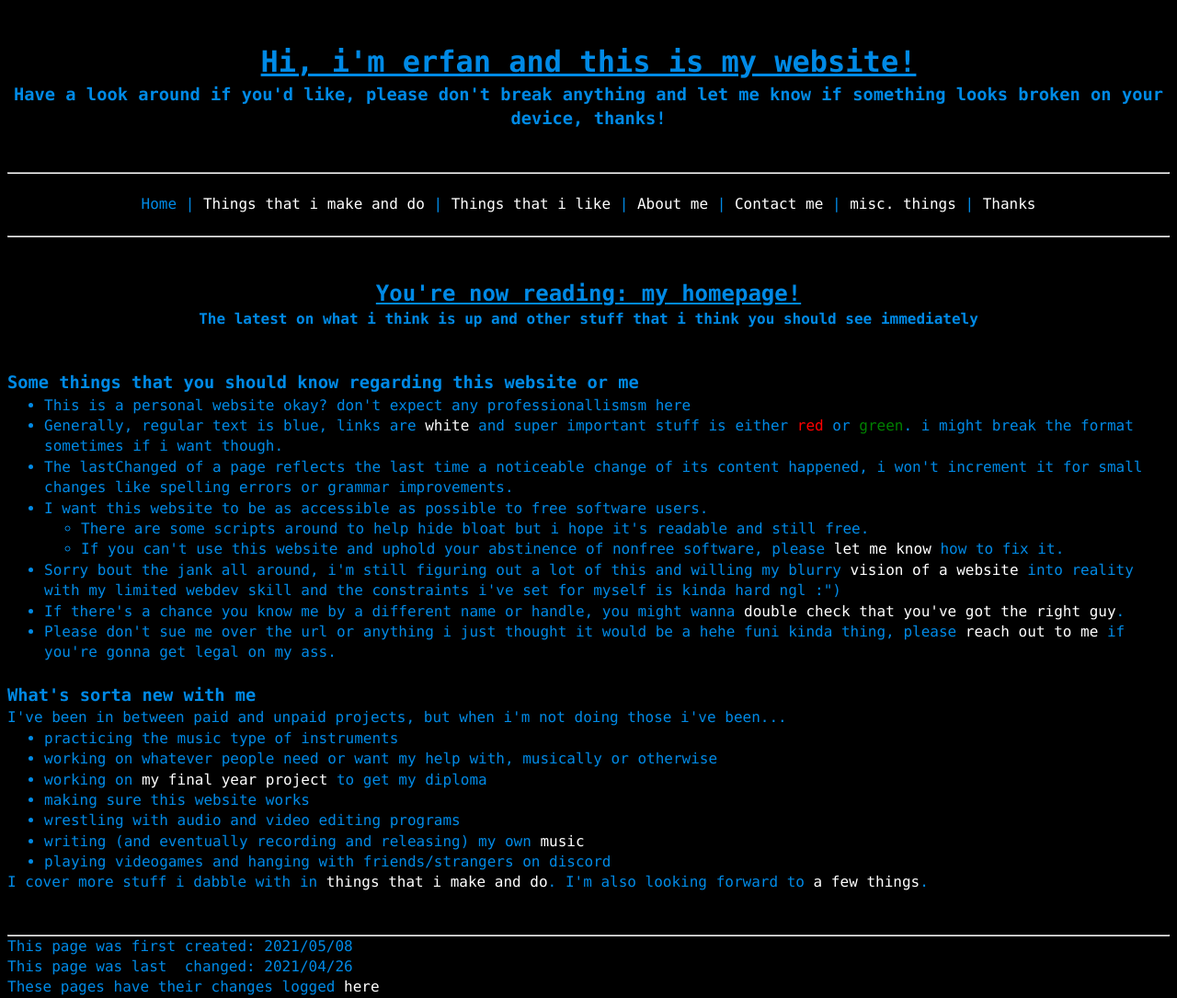
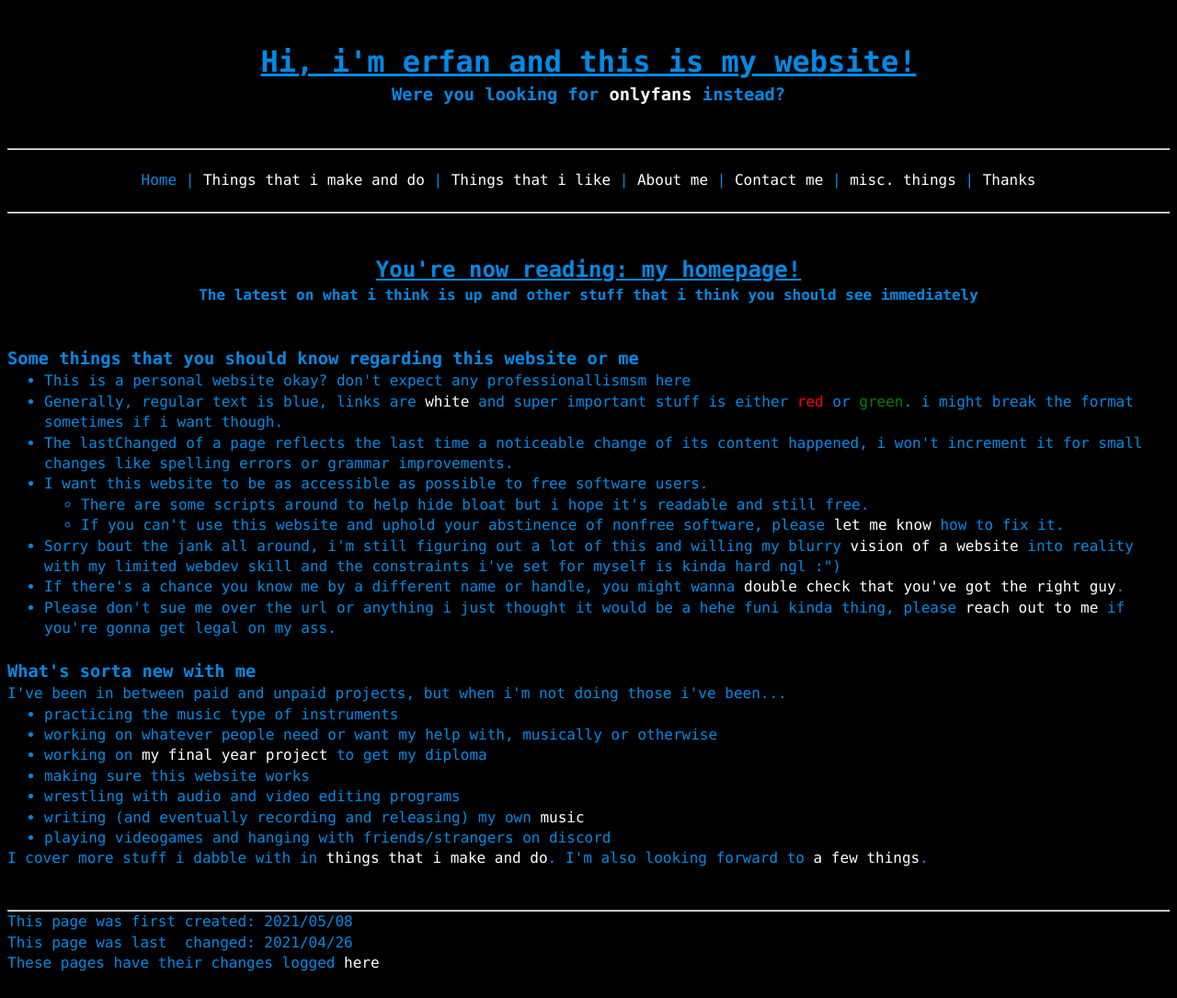
Before and after one commit to a-erfan-aa/a-erfan-aa.github.io, a Jekyll site: the page built from index.html, in a window 1280 px wide. Shown: the whole page at 92% size. Built offline with Jekyll 4.4.1, drawn with Linux system fonts in a browser that asks for light colours; after the commit the page ends 1059 px from its top, so only the background shows below that.

Commit message:
Update banner in default.html

```diff
--- a/_layouts/default.html
+++ b/_layouts/default.html
@@ -25,7 +25,7 @@
 <!-- banner sorta top of the page-->
 <div>
 	<h1 style="text-align: center;"><u>Hi, i'm erfan and this is my website!</u></h1>
-	<h3 style="text-align: center;">Have a look around if you'd like, please don't break anything and let me know if something looks broken on your device, thanks!</h3>
+	<h3 style="text-align: center;">Were you looking for <a href="https://onlyfans.com">onlyfans</a> instead?</h3>
 </div>
 
 <br><br>
```
